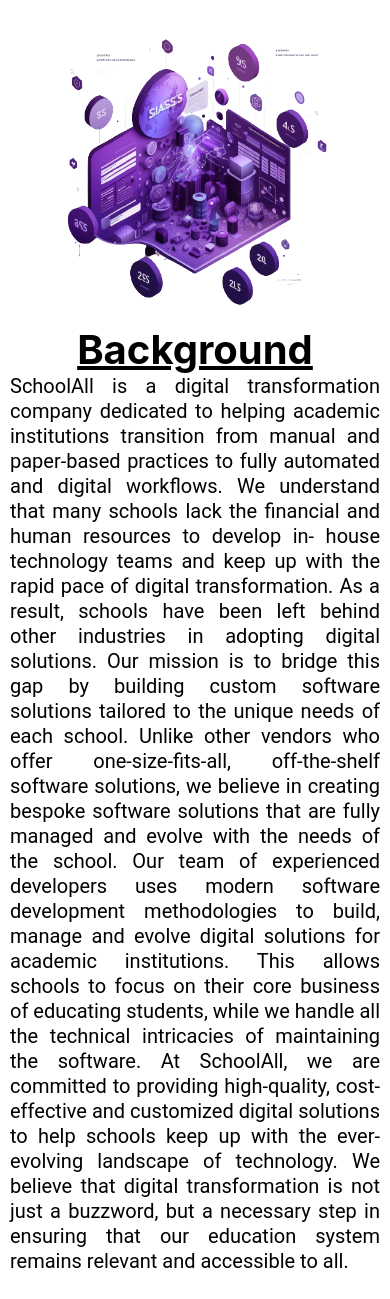
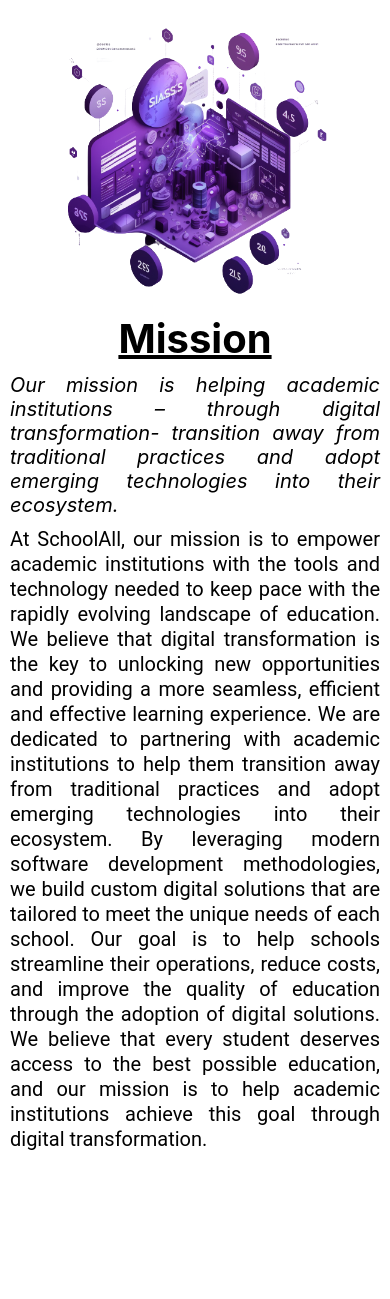
Before and after one commit to halino2710/app, a React Native app: screen / in a window 390 px wide. After the commit the page ends 1188 px from the top, so only its background shows below. Built offline with nearby package versions, Linux system fonts and the light colour scheme.

Commit message:
Added AboutUs (Mission) component

```diff
--- a/App.tsx
+++ b/App.tsx
@@ -2,7 +2,7 @@
 import { createTheme, ThemeProvider } from "@rneui/themed";
 import { SafeAreaView } from "react-native";
 
-import Background from "./components/AboutUs/Background";
+import Mision from "./components/AboutUs/Mission";
 
 import "react-native-gesture-handler";
 
@@ -15,7 +15,7 @@
   return (
     <SafeAreaView>
       <ThemeProvider theme={theme}>
-        <Background />
+        <Mision />
       </ThemeProvider>
     </SafeAreaView>
     //
--- /dev/null
+++ b/components/AboutUs/Mission.tsx
@@ -0,0 +1,92 @@
+import { StyleSheet, Text, View, Image, StatusBar } from "react-native";
+import React from "react";
+
+import { ScrollView } from "react-native";
+
+const Mision = () => {
+  return (
+    <ScrollView style={styles.container}>
+      <View style={styles.contentContainer}>
+        <Image
+          source={require("../../assets/images/mission.png")}
+          style={{
+            width: 300,
+            height: 300,
+          }}
+        />
+        <View style={styles.bodyContainer}>
+          <Text style={styles.header}>Mission</Text>
+          <Text style={styles.missionStatememt}>
+            Our mission is helping academic institutions – through digital
+            transformation- transition away from traditional practices and adopt
+            emerging technologies into their ecosystem.
+          </Text>
+          <Text style={styles.body}>
+            At SchoolAll, our mission is to empower academic institutions with
+            the tools and technology needed to keep pace with the rapidly
+            evolving landscape of education. We believe that digital
+            transformation is the key to unlocking new opportunities and
+            providing a more seamless, efficient and effective learning
+            experience. We are dedicated to partnering with academic
+            institutions to help them transition away from traditional practices
+            and adopt emerging technologies into their ecosystem. By leveraging
+            modern software development methodologies, we build custom digital
+            solutions that are tailored to meet the unique needs of each school.
+            Our goal is to help schools streamline their operations, reduce
+            costs, and improve the quality of education through the adoption of
+            digital solutions. We believe that every student deserves access to
+            the best possible education, and our mission is to help academic
+            institutions achieve this goal through digital transformation.
+          </Text>
+        </View>
+      </View>
+    </ScrollView>
+  );
+};
+
+export default Mision;
+
+const styles = StyleSheet.create({
+  container: {
+    top: StatusBar.currentHeight,
+    backgroundColor: "#fff",
+  },
+
+  contentContainer: {
+    flex: 1,
+    alignItems: "center",
+    justifyContent: "center",
+    width: "100%",
+    height: "100%",
+    marginTop: 50,
+  },
+
+  bodyContainer: { height: "80%", width: "100%", marginHorizontal: 10 },
+
+  header: {
+    textAlign: "center",
+    fontSize: 40,
+    fontWeight: "bold",
+    color: "#000",
+    textDecorationLine: "underline",
+  },
+
+  missionStatememt: {
+    fontStyle: "italic",
+    fontSize: 20,
+    marginHorizontal: 10,
+    marginVertical: 10,
+    textAlign: "justify",
+  },
+
+  body: {
+    textAlign: "justify",
+    justifyContent: "center",
+    alignItems: "center",
+    color: "#000",
+    marginHorizontal: 10,
+    fontSize: 20,
+    lineHeight: 25,
+    fontFamily: "Roboto",
+  },
+});
```
